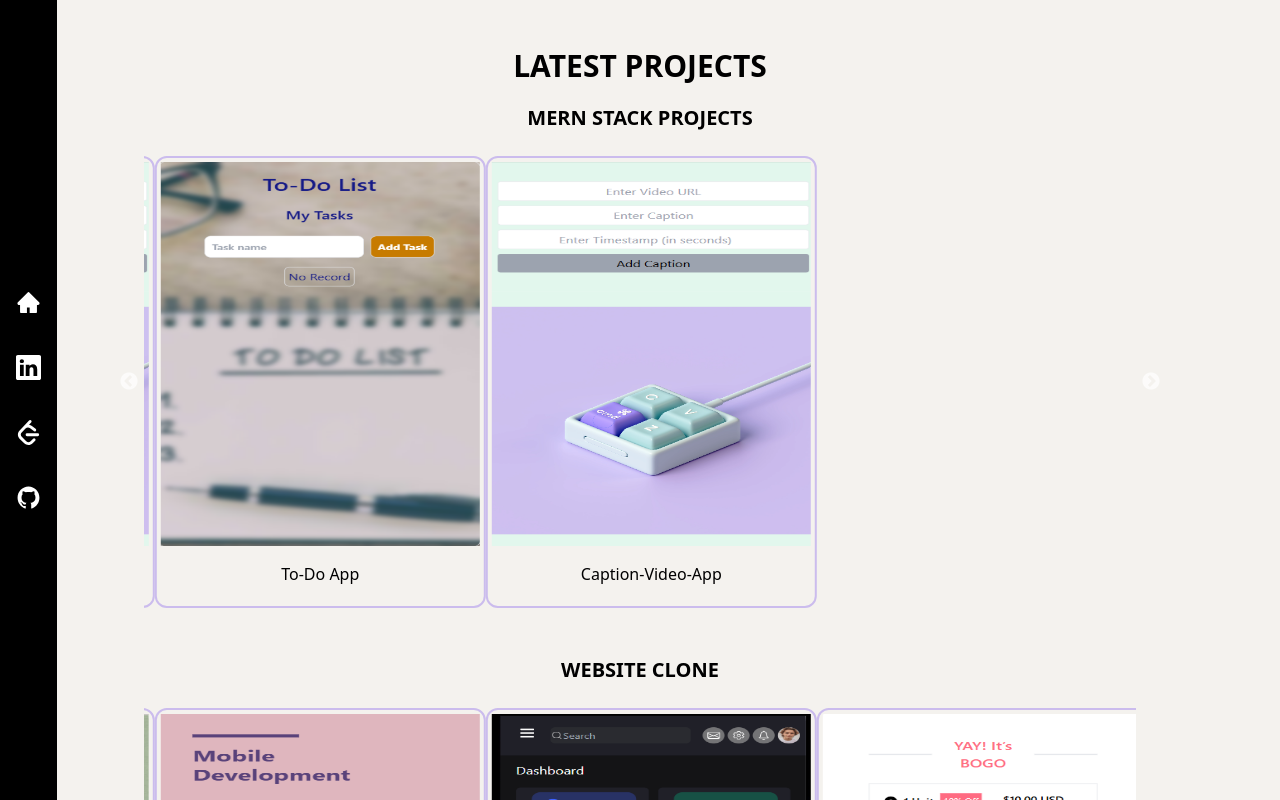
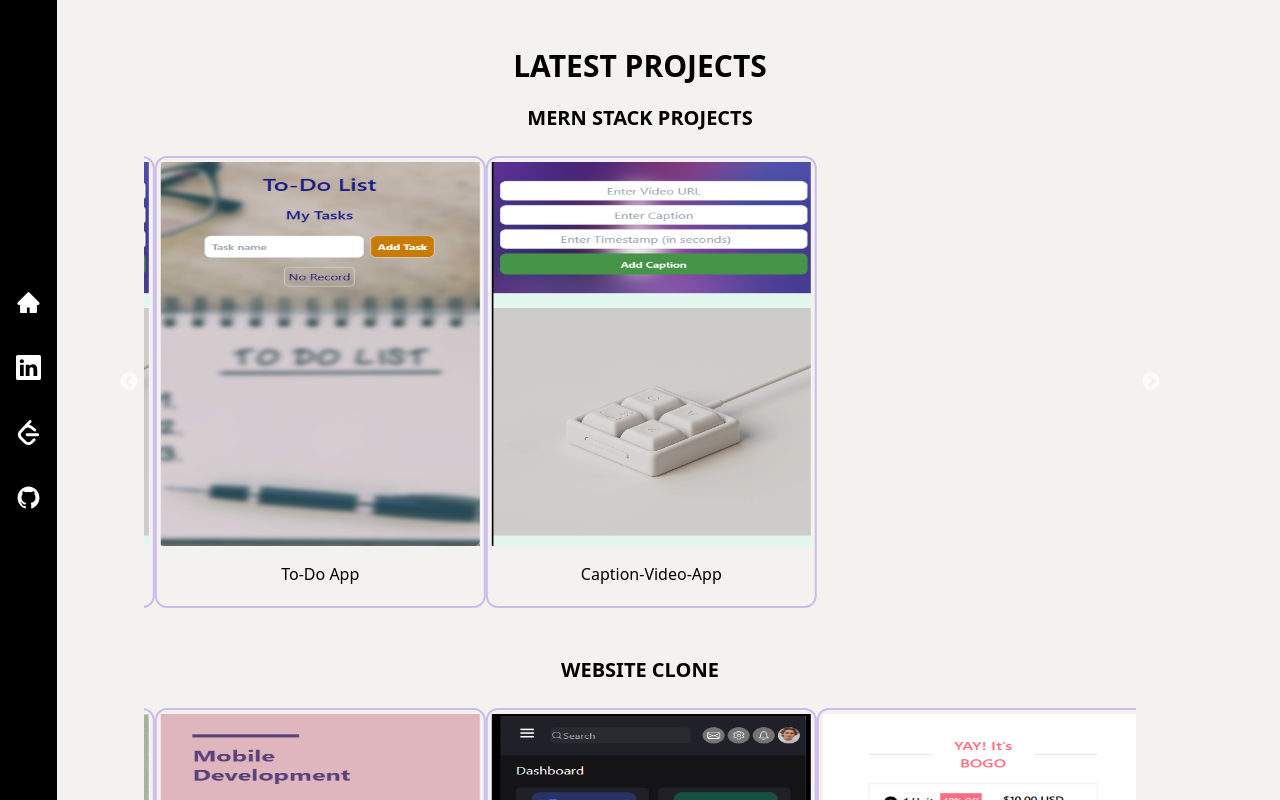
Before and after one commit to singh-aparna/portfolio-aparna-singh, a React (Create React App) app: page /latest-work in a window 1280 px wide. Built offline with nearby package versions, Linux system fonts and the light colour scheme.

Commit message:
Updation

```diff
--- a/src/Webview/LatestWork/LatestWork.js
+++ b/src/Webview/LatestWork/LatestWork.js
@@ -4,7 +4,7 @@ import LatestworkDesigns from "../Component/LatestworkDesigns/LatestworkDesigns"
 // import "../Image/image.png";
 // import "../Image/design1.PNG";
 // import "../Image/image-4.png";
-import "../Image/Image55.png";
+import "../Image/Image88.png";
 import "../Image/Image77.png";
 import "../Image/Image11.png";
 import "../Image/Image22.png";
@@ -90,7 +90,7 @@ const LatestWork = () => {
       ProjectDesc: ""
     },
     {
-      image: "../Image/Image55.png",
+      image: "../Image/Image88.png",
       link: "https://caption-video-webapp.vercel.app/",
       ProjectName: "Caption-Video-App",
       ProjectDesc: ""
```
Also changed, not shown: public/Image/Image88.png (added), src/Webview/Image/Image88.png (added).
